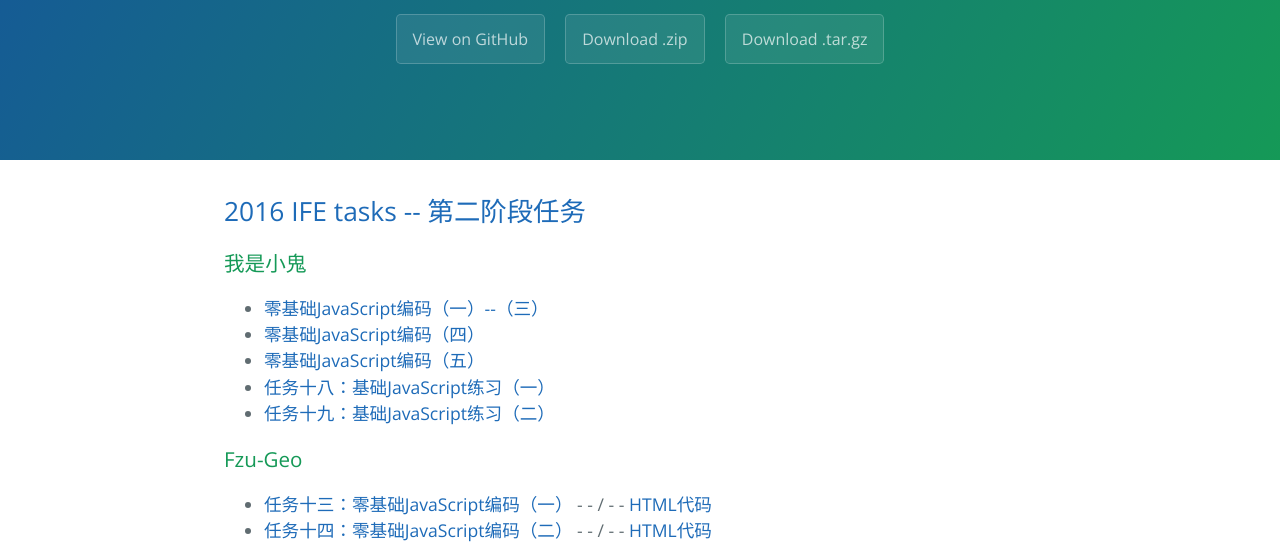
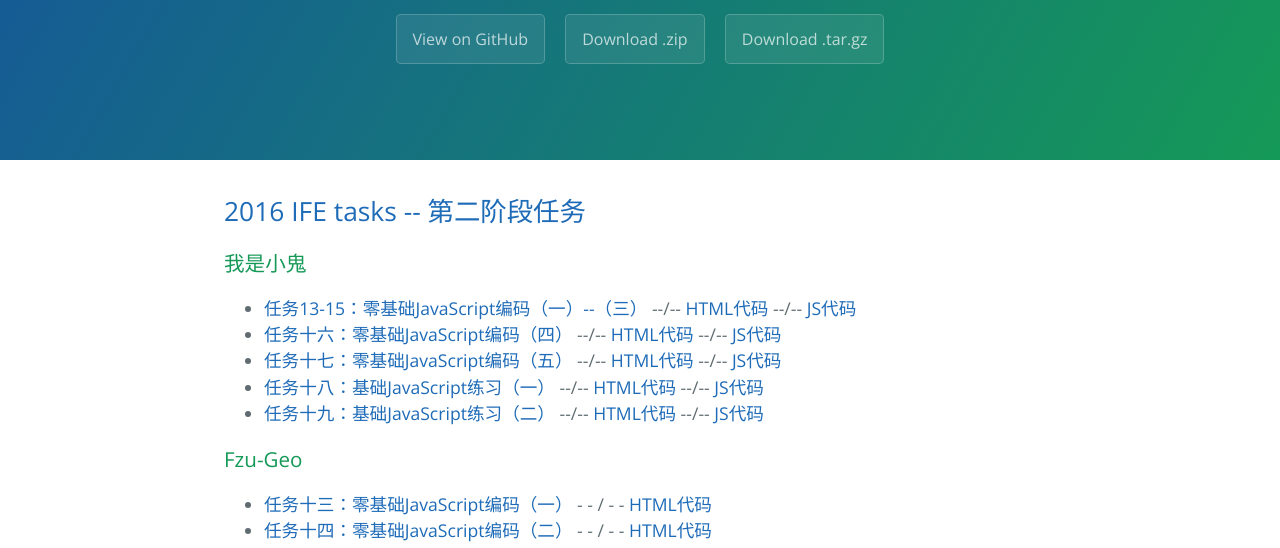
Before and after one commit to angelzou/2016-ife-tasks, a website: page index.html in a window 1280 px wide. Shown: the part 176-724 px from the top of the page. Drawn offline with nearby package versions, Linux system fonts and the light colour scheme.

Commit message:
index.html 加入代码链接

```diff
--- a/index.html
+++ b/index.html
@@ -25,11 +25,29 @@
       <article>
         <h3>我是小鬼</h3>
         <ul>
-          <li><a target="blank" href="./task2/angelzou/task-1-3.html">零基础JavaScript编码（一）--（三）</a></li>
-          <li><a target="blank" href="./task2/angelzou/task-4.html">零基础JavaScript编码（四）</a></li>
-          <li><a target="blank" href="./task2/angelzou/task-5.html">零基础JavaScript编码（五）</a></li>
-          <li><a target="blank" href="./task2/angelzou/task-6.html">任务十八：基础JavaScript练习（一）</a></li>
-          <li><a target="blank" href="./task2/angelzou/task-7.html">任务十九：基础JavaScript练习（二）</a></li>
+          <li>
+              <a target="blank" href="./task2/angelzou/task-1-3.html">任务13-15：零基础JavaScript编码（一）--（三）</a>
+              --/-- <a href="https://github.com/angelzou/2016-ife-tasks/blob/gh-pages/task2/angelzou/task-1-3.html" target="blank">HTML代码</a>
+              --/-- <a href="https://github.com/angelzou/2016-ife-tasks/tree/gh-pages/task2/assets/angelzou/js/task-1-3.js">JS代码</a>
+          </li>
+          <li>
+              <a target="blank" href="./task2/angelzou/task-4.html">任务十六：零基础JavaScript编码（四）</a>
+          --/-- <a href="https://github.com/angelzou/2016-ife-tasks/blob/gh-pages/task2/angelzou/task-4.html" target="blank">HTML代码</a>
+          --/-- <a href="https://github.com/angelzou/2016-ife-tasks/tree/gh-pages/task2/assets/angelzou/js/task-4.js">JS代码</a>
+          </li>
+          <li>
+              <a target="blank" href="./task2/angelzou/task-5.html">任务十七：零基础JavaScript编码（五）</a>
+              --/-- <a href="https://github.com/angelzou/2016-ife-tasks/blob/gh-pages/task2/angelzou/task-5.html" target="blank">HTML代码</a>
+              --/-- <a href="https://github.com/angelzou/2016-ife-tasks/tree/gh-pages/task2/assets/angelzou/js/task-5.js">JS代码</a>
+          </li>
+          <li><a target="blank" href="./task2/angelzou/task-6.html">任务十八：基础JavaScript练习（一）</a>
+            --/-- <a href="https://github.com/angelzou/2016-ife-tasks/blob/gh-pages/task2/angelzou/task-6.html" target="blank">HTML代码</a>
+            --/-- <a href="https://github.com/angelzou/2016-ife-tasks/tree/gh-pages/task2/assets/angelzou/js/task-6.js">JS代码</a>
+          </li>
+          <li><a target="blank" href="./task2/angelzou/task-7.html">任务十九：基础JavaScript练习（二）</a>
+          --/-- <a href="https://github.com/angelzou/2016-ife-tasks/blob/gh-pages/task2/angelzou/task-7.html" target="blank">HTML代码</a>
+          --/-- <a href="https://github.com/angelzou/2016-ife-tasks/tree/gh-pages/task2/assets/angelzou/js/task-7.js">JS代码</a>
+          </li>
         </ul>
       </article>
       <article>
```
